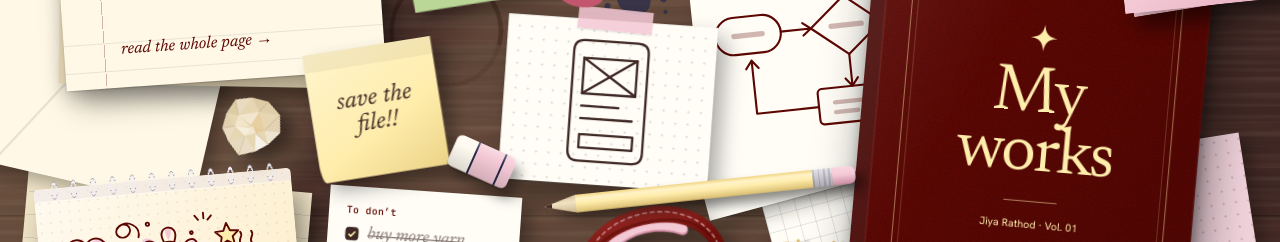
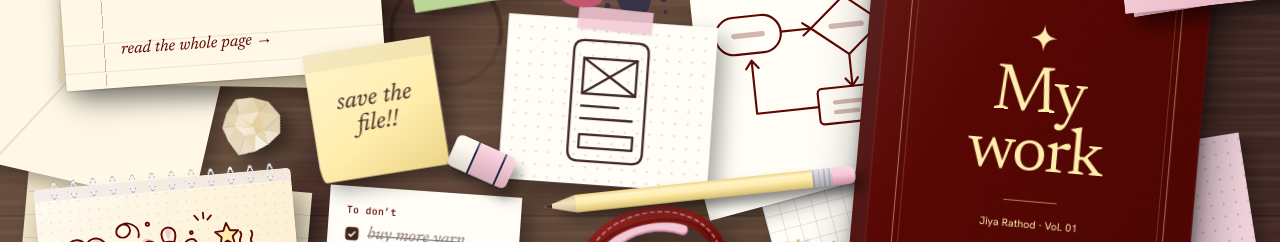
Before and after one commit to CozyJiya/My-Portfolio, a plain HTML site: page index.html in a window 1280 px wide. Shown: the part 385-627 px from the top of the page. Drawn offline with Linux system fonts and the light colour scheme.

Commit message:
Update index.html

```diff
--- a/index.html
+++ b/index.html
@@ -66,7 +66,7 @@ d.dataset.motion=s["jr4-motion"]==="full"?"full":(matchMedia("(prefers-reduced-m
           <span class="bk-ribbon"></span><span class="bk-back"></span><span class="bk-pages"></span>
           <span class="bk-cover cover-skin"><span class="cover-frame">
             <svg class="cover-star"><use href="#star"/></svg>
-            <span class="cover-title">My<br>works</span><span class="cover-rule"></span>
+            <span class="cover-title">My<br>work</span><span class="cover-rule"></span>
             <span class="cover-sub">Jiya Rathod · Vol. 01</span>
           </span></span>
         </button></div></div>
```
